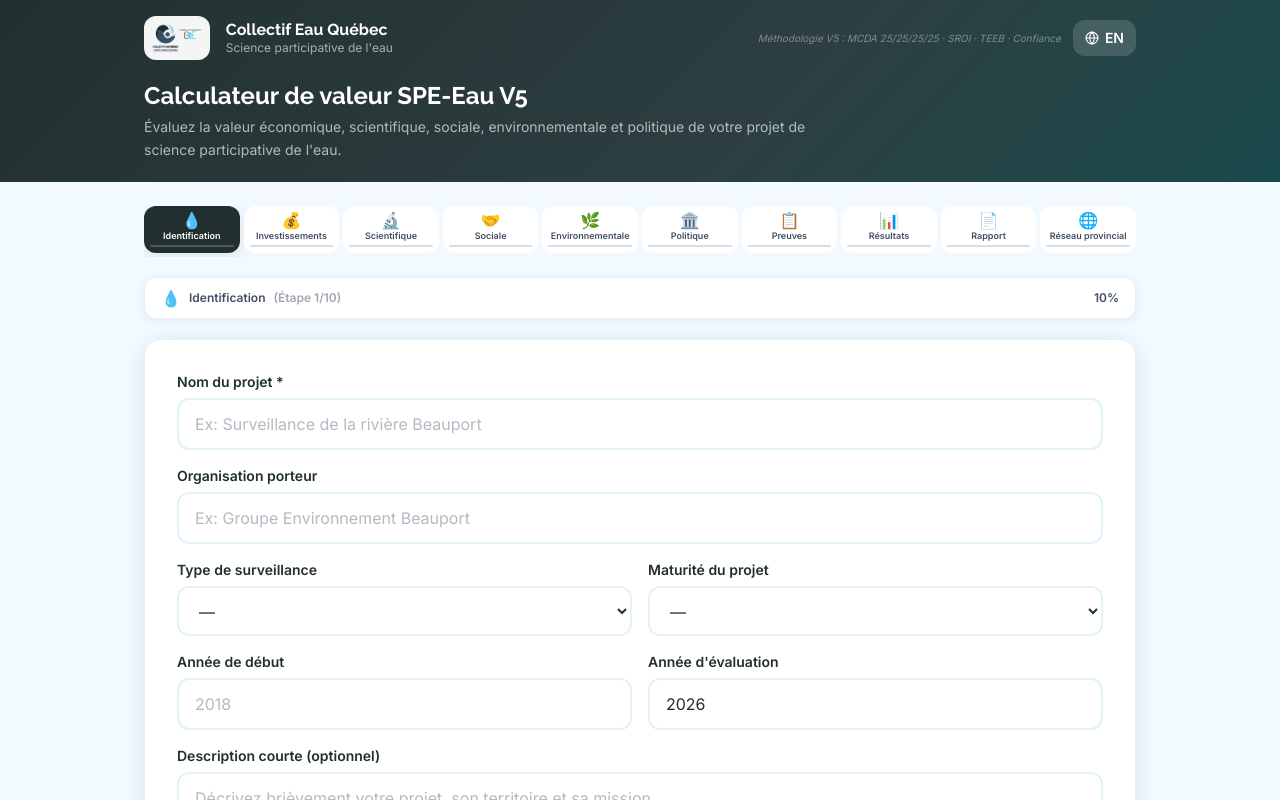
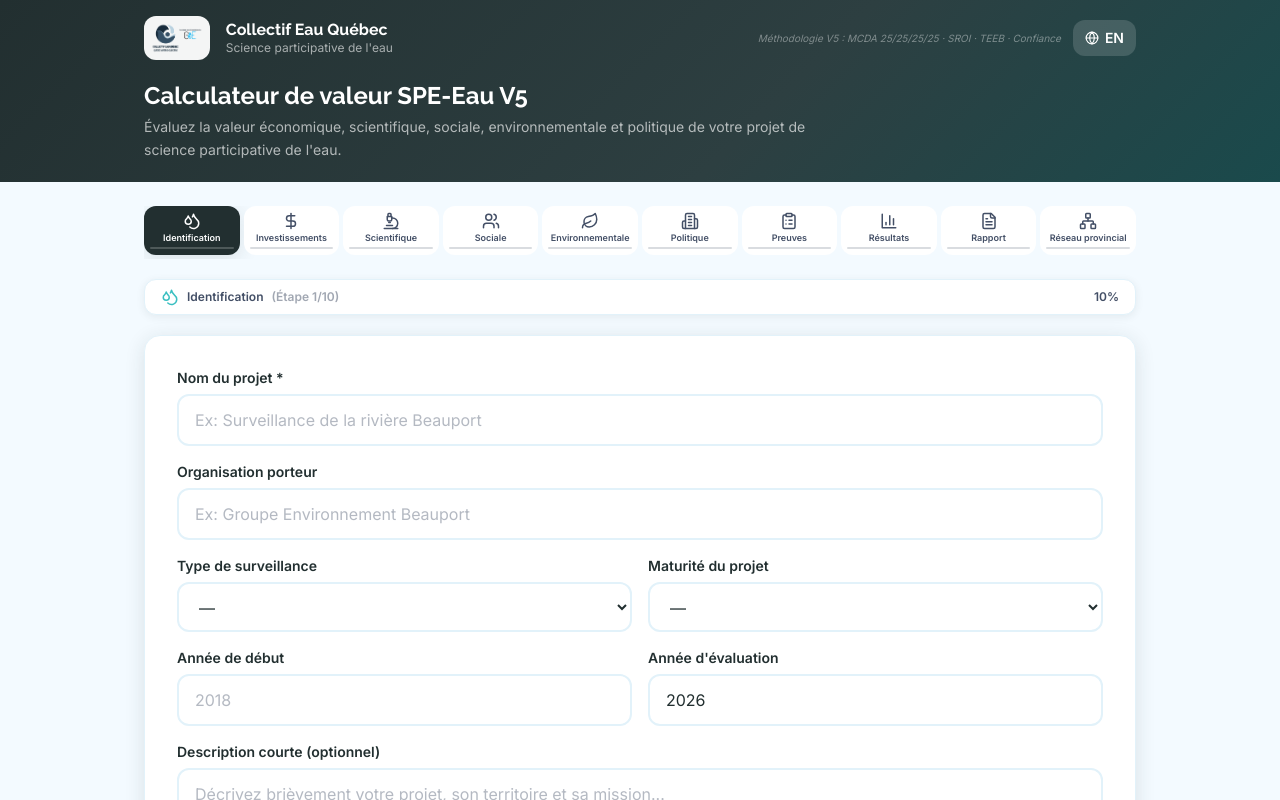
Before and after one commit to CEQ-CSC/valeurs-spe-eau-v5, a Next.js app: page / in a window 1280 px wide. Shown: the top 800 px of the page. Built offline with nearby package versions, Linux system fonts and the light colour scheme.

Commit message:
Mise à jour de la charte Tailwind et remplacement des émojis par Lucide React

```diff
--- a/package.json
+++ b/package.json
@@ -1,8 +1,8 @@
 {
-  "name": "valeurs-spe-eau-v5",
+  "name": "CALCULATEUR DE VALEUR",
   "version": "5.0.0",
   "private": true,
-  "description": "Calculateur de valeur SPE-Eau V5 — Collectif Eau Québec / G3E-EWAG",
+  "description": "Calculateur de valeur des projets de sciences participatives de l'eau — Collectif Eau Québec / G3E-EWAG",
   "scripts": {
     "dev": "next dev",
     "build": "next build",
--- a/src/app/page.js
+++ b/src/app/page.js
@@ -2,7 +2,24 @@
 import { useState, useCallback } from 'react'
 import Image from 'next/image'
 import dynamic from 'next/dynamic'
-import { ChevronRight, ChevronLeft, Printer, RotateCcw, Globe } from 'lucide-react'
+import {
+  ChevronRight,
+  ChevronLeft,
+  Printer,
+  RotateCcw,
+  Globe,
+  Droplets,
+  DollarSign,
+  Microscope,
+  Users,
+  Leaf,
+  Building2,
+  ClipboardList,
+  BarChart3,
+  FileText,
+  Network,
+  Sparkles
+} from 'lucide-react'
 
 // ── Importations des étapes (architecture V5 unifiée) ──────────────
 import StepInfo           from '@/components/assessment/StepInfo'
@@ -24,16 +41,16 @@ import { completionParSection } from '@/lib/validation/assessmentSchema'
 
 // ── Constantes ─────────────────────────────────────────────────────
 const ETAPES = [
-  { id:'info',            icon:'💧', fr:'Identification',       en:'Project Info' },
-  { id:'investissement',  icon:'💰', fr:'Investissements',      en:'Investment' },
-  { id:'scientifique',    icon:'🔬', fr:'Scientifique',         en:'Scientific' },
-  { id:'sociale',         icon:'🤝', fr:'Sociale',              en:'Social' },
-  { id:'environnementale',icon:'🌿', fr:'Environnementale',     en:'Environmental' },
-  { id:'politique',       icon:'🏛️', fr:'Politique',            en:'Political' },
-  { id:'preuves',         icon:'📋', fr:'Preuves',              en:'Evidence' },
-  { id:'resultats',       icon:'📊', fr:'Résultats',            en:'Results' },
-  { id:'rapport',         icon:'📄', fr:'Rapport',              en:'Report' },
-  { id:'reseau',          icon:'🌐', fr:'Réseau provincial',    en:'Provincial Network' },
+  { id:'info',           icon: Droplets,        fr:'Identification',       en:'Project Info' },
+  { id:'investissement',   icon: DollarSign,      fr:'Investissements',      en:'Investment' },
+  { id:'scientifique',     icon: Microscope,      fr:'Scientifique',         en:'Scientific' },
+  { id:'sociale',          icon: Users,           fr:'Sociale',              en:'Social' },
+  { id:'environnementale', icon: Leaf,            fr:'Environnementale',     en:'Environmental' },
+  { id:'politique',        icon: Building2,       fr:'Politique',            en:'Political' },
+  { id:'preuves',          icon: ClipboardList,   fr:'Preuves',              en:'Evidence' },
+  { id:'resultats',        icon: BarChart3,       fr:'Résultats',            en:'Results' },
+  { id:'rapport',          icon: FileText,        fr:'Rapport',              en:'Report' },
+  { id:'reseau',           icon: Network,         fr:'Réseau provincial',    en:'Provincial Network' },
 ]
 
 const ETAT_INITIAL = {
@@ -105,18 +122,18 @@ function Header({ lang, onToggle }) {
 
 // ── Stepper ────────────────────────────────────────────────────────
 function Stepper({ etapeId, onGo, completion, lang }) {
-  const idx = ETAPES.findIndex(e=>e.id===etapeId)
   return (
     <div className="flex gap-1 overflow-x-auto pb-1 no-print">
-      {ETAPES.map((e,i)=>{
+      {ETAPES.map((e)=>{
         const pct = completion[e.id]??0
         const isActive = e.id===etapeId
         const isDone   = pct>=80
+        const IconComponent = e.icon
         return (
           <button key={e.id} onClick={()=>onGo(e.id)}
             className={`flex flex-col items-center flex-1 min-w-[52px] p-1.5 rounded-xl transition-all duration-200 cursor-pointer
               ${isActive?'bg-ceq-dark text-white shadow-ceq-md':isDone?'bg-green-100 text-green-800 hover:bg-green-200':'bg-white text-ceq-slate hover:bg-ceq-iceDark'}`}>
-            <span className="text-base leading-none mb-0.5">{e.icon}</span>
+            <IconComponent size={18} className="mb-0.5" />
             <span className="text-[9px] font-semibold text-center leading-tight hidden sm:block">
               {lang==='fr'?e.fr:e.en}
             </span>
@@ -179,14 +196,15 @@ export default function Home() {
     if (prev) { setEtapeId(prev.id); window.scrollTo({top:0,behavior:'smooth'}) }
   }
 
-  const isFormStep = idxActif < 7  // steps 0-6 = form, 7+=results
+  const isLastFormStep = etapeId==='preuves'
+  const showPrint = etapeId==='rapport'
 
   // ── Rendu de l'étape ────────────────────────────────────────────
   const renderStep = () => {
     const d = formData
     const fn = (sec) => makeUpdater(sec)
     switch(etapeId) {
-      case 'info':            return <StepInfo data={d.info||{}} onChange={fn('info')} lang={lang} lang={lang}/>
+      case 'info':            return <StepInfo data={d.info||{}} onChange={fn('info')} lang={lang}/>
       case 'investissement':  return <StepInvestissement data={d.investissement||{}} onChange={fn('investissement')} lang={lang}/>
       case 'scientifique':    return <StepScientifique data={d.scientifique||{}} onChange={fn('scientifique')} lang={lang}/>
       case 'sociale':         return <StepSociale data={d.sociale||{}} onChange={fn('sociale')} lang={lang}/>
@@ -201,8 +219,7 @@ export default function Home() {
   }
 
   const titreEtape = ETAPES[idxActif]
-  const isLastFormStep = etapeId==='preuves'
-  const showPrint = etapeId==='rapport'
+  const CurrentIcon = titreEtape?.icon
 
   return (
     <div className="min-h-screen bg-ceq-ice">
@@ -217,7 +234,7 @@ export default function Home() {
         {/* Barre de progression */}
         <div className="flex items-center justify-between text-xs font-semibold text-ceq-slate bg-white px-4 py-2 rounded-xl border border-ceq-iceDark mb-5 shadow-ceq-sm">
           <span className="flex items-center gap-2">
-            <span className="text-base">{titreEtape?.icon}</span>
+            {CurrentIcon && <CurrentIcon size={18} className="text-ceq-cyanDark" />}
             {lang==='fr'?titreEtape?.fr:titreEtape?.en}
             <span className="text-ceq-slate/50">({tr.etape} {idxActif+1}/{ETAPES.length})</span>
           </span>
@@ -256,7 +273,7 @@ export default function Home() {
             {isLastFormStep ? (
               <button onClick={calculer}
                 className="btn-cyan flex items-center gap-2 text-sm px-5 py-2.5 cursor-pointer">
-                ✨ {tr.calculer} <ChevronRight size={17}/>
+                <Sparkles size={16} /> {tr.calculer} <ChevronRight size={17}/>
               </button>
             ) : idxActif < ETAPES.length-1 && !['resultats','rapport','reseau'].includes(etapeId) ? (
               <button onClick={goNext}
```
Also changed, not shown: tailwind.config.js (line endings or trailing spaces), 1 other file (tests, documents, lock files or other folders).
